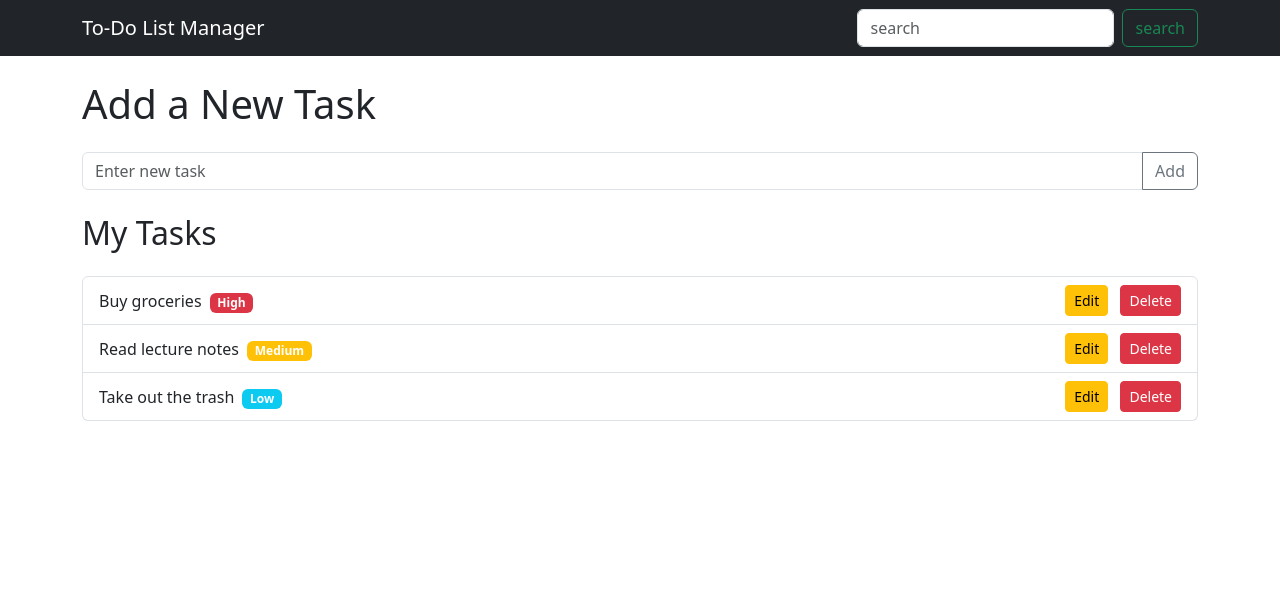
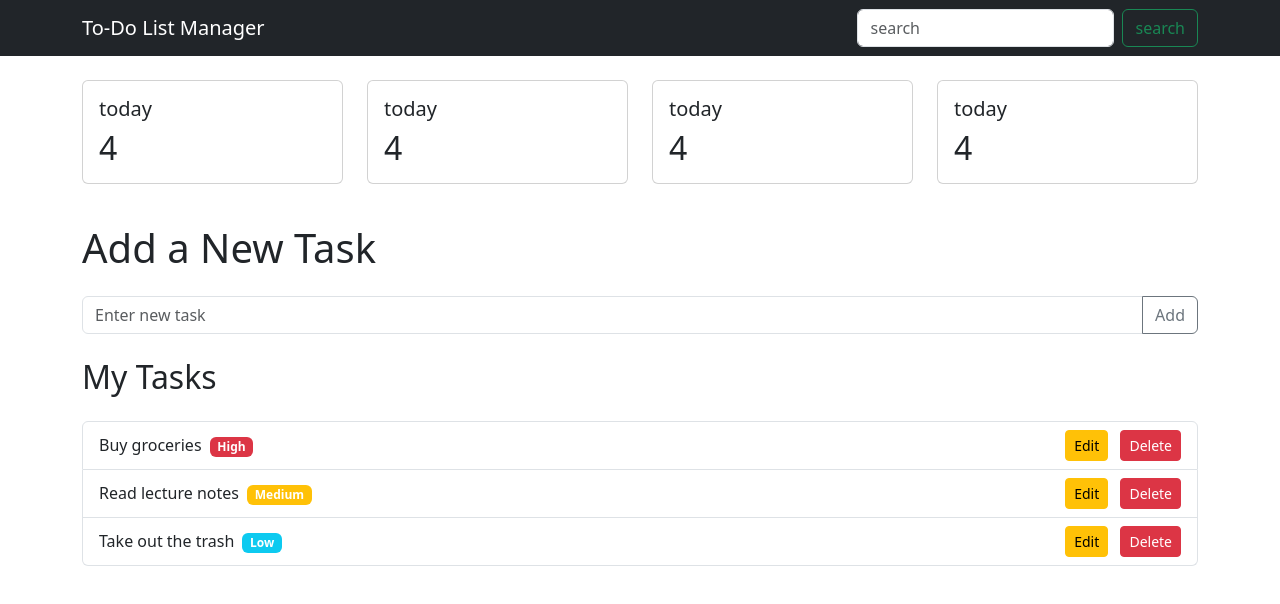
Before and after one commit to Phenomator/bootstrap-todo, a plain HTML site: page index.html in a window 1280 px wide. Drawn offline with Linux system fonts and the light colour scheme.

Commit message:
Added stats dashboard

```diff
--- a/index.html
+++ b/index.html
@@ -8,6 +8,7 @@
     <link rel="stylesheet" href="css/style.css" />
   </head>
   <body>
+    <!-- NAV -->
     <nav class="navbar navbar-expand-lg navbar-dark bg-dark">
       <div class="container">
         <a href="#" class="navbar-brand">To-Do List Manager</a>
@@ -37,7 +38,42 @@
         </div>
       </div>
     </nav>
+    <!-- MAIN -->
     <main class="container mt-4">
+      <div class="row mb-4">
+        <div class="col-6 col-md-3 mb-3">
+          <div class="card">
+            <div class="card-body">
+              <h5 class="card-title">today</h5>
+              <h2 class="card-text">4</h2>
+            </div>
+          </div>
+        </div>
+        <div class="col-6 col-md-3 mb-3">
+          <div class="card">
+            <div class="card-body">
+              <h5 class="card-title">today</h5>
+              <h2 class="card-text">4</h2>
+            </div>
+          </div>
+        </div>
+        <div class="col-6 col-md-3 mb-3">
+          <div class="card">
+            <div class="card-body">
+              <h5 class="card-title">today</h5>
+              <h2 class="card-text">4</h2>
+            </div>
+          </div>
+        </div>
+        <div class="col-6 col-md-3 mb-3">
+          <div class="card">
+            <div class="card-body">
+              <h5 class="card-title">today</h5>
+              <h2 class="card-text">4</h2>
+            </div>
+          </div>
+        </div>
+      </div>
       <h1 class="my-4" id="FormHeading">Add a New Task</h1>
 
       <div class="input-group mb-3">
```
